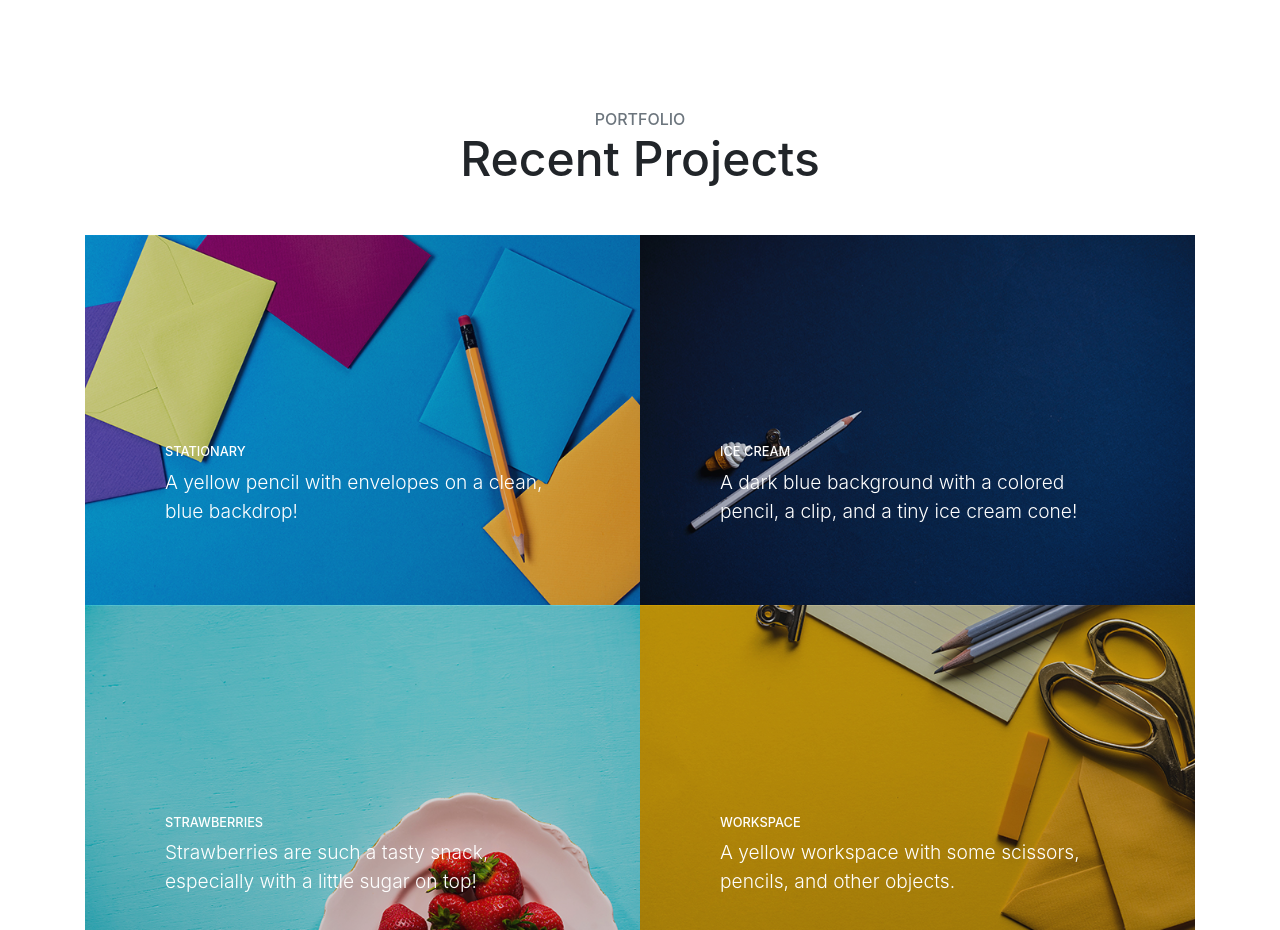
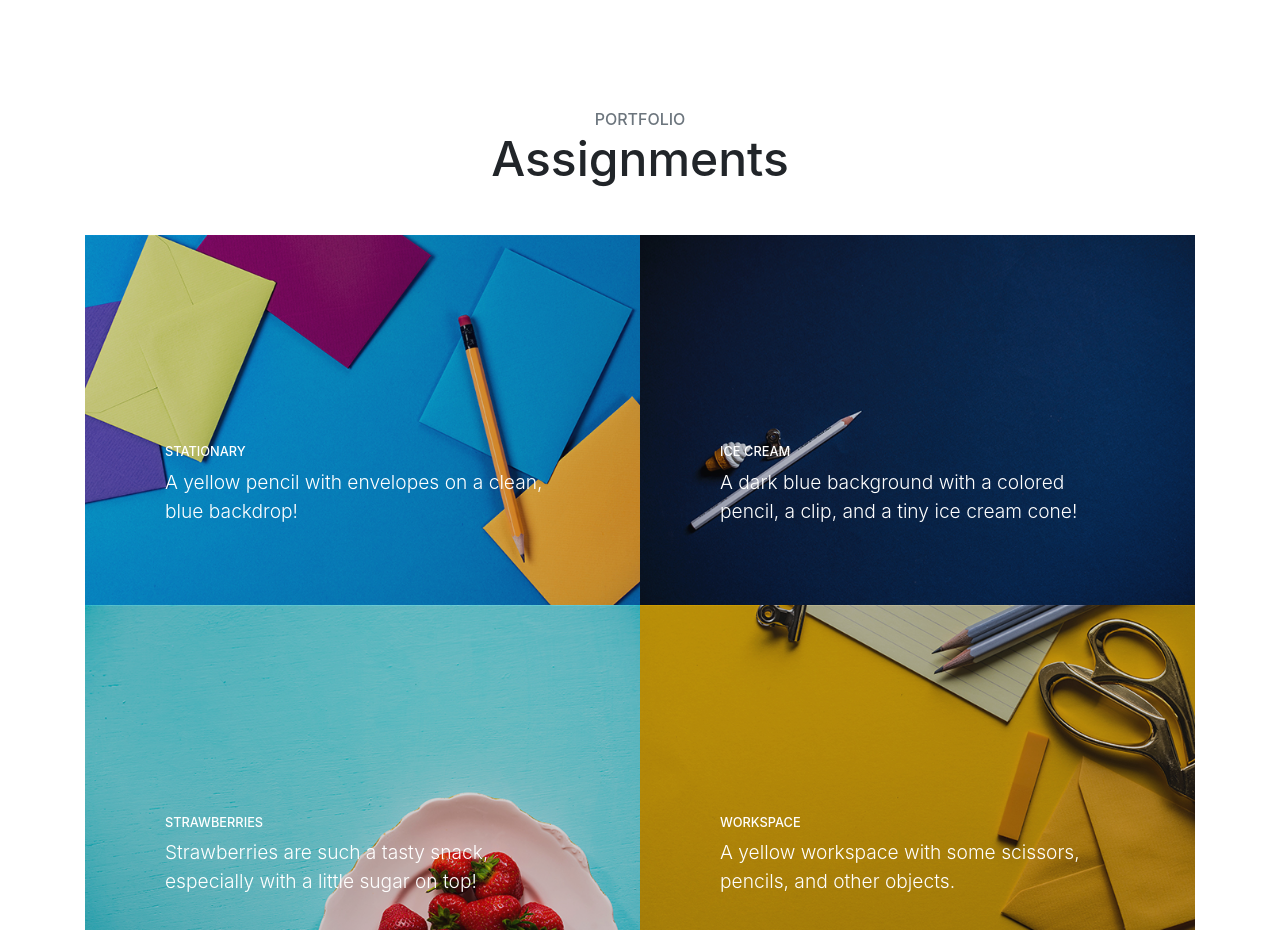
Before and after one commit to Edu2593/webpage, a website with bundled scripts: page index.html in a window 1280 px wide. Shown: the part 2520-3450 px from the top of the page. Built offline with nearby package versions, Linux system fonts and the light colour scheme.

Commit message:
Update index.html

```diff
--- a/index.html
+++ b/index.html
@@ -144,7 +144,7 @@
       <div class="container">
         <div class="content-section-heading text-center">
           <h3 class="text-secondary mb-0">Portfolio</h3>
-          <h2 class="mb-5">Recent Projects</h2>
+          <h2 class="mb-5">Assignments</h2>
         </div>
         <div class="row no-gutters">
           <div class="col-lg-6">
```
